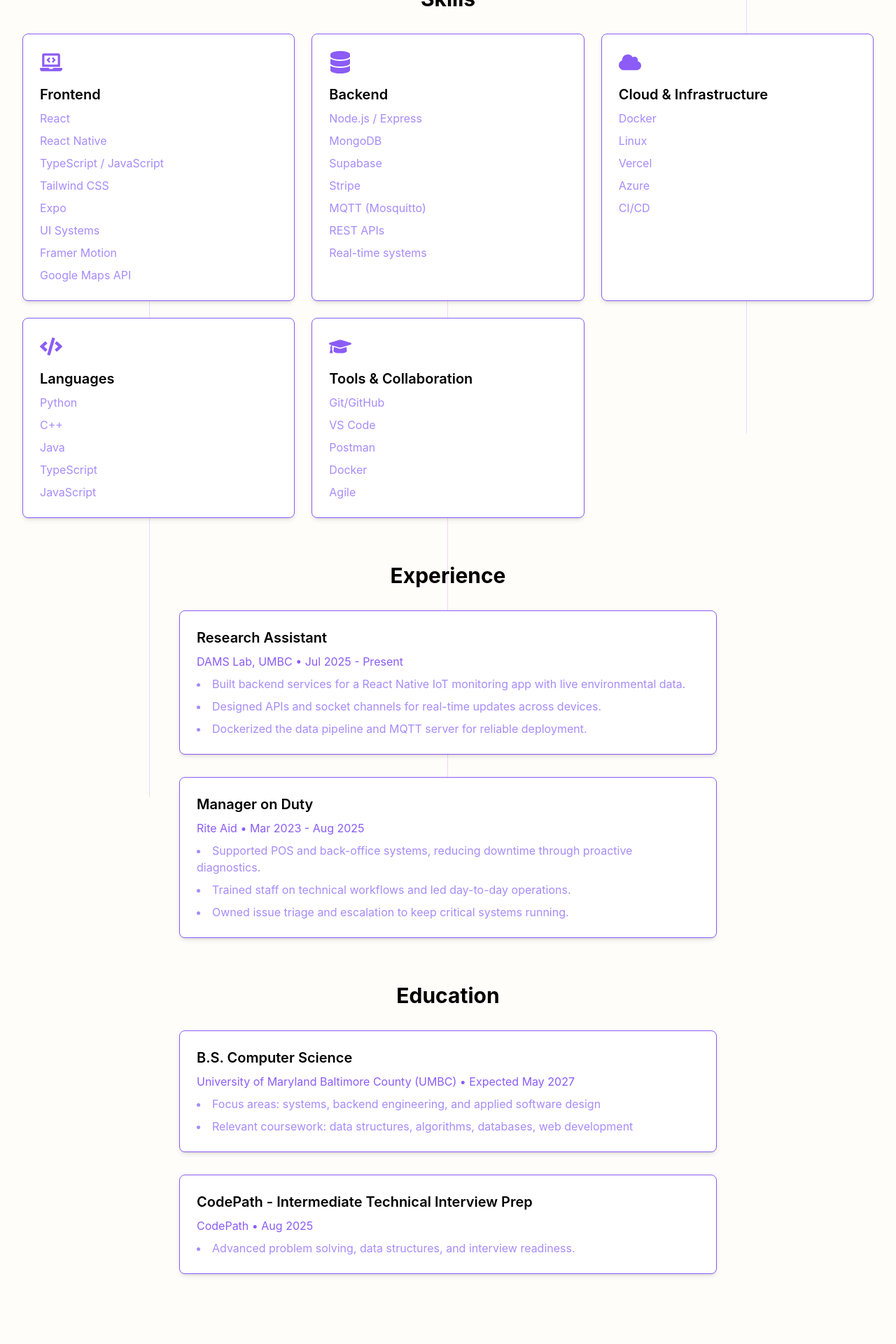
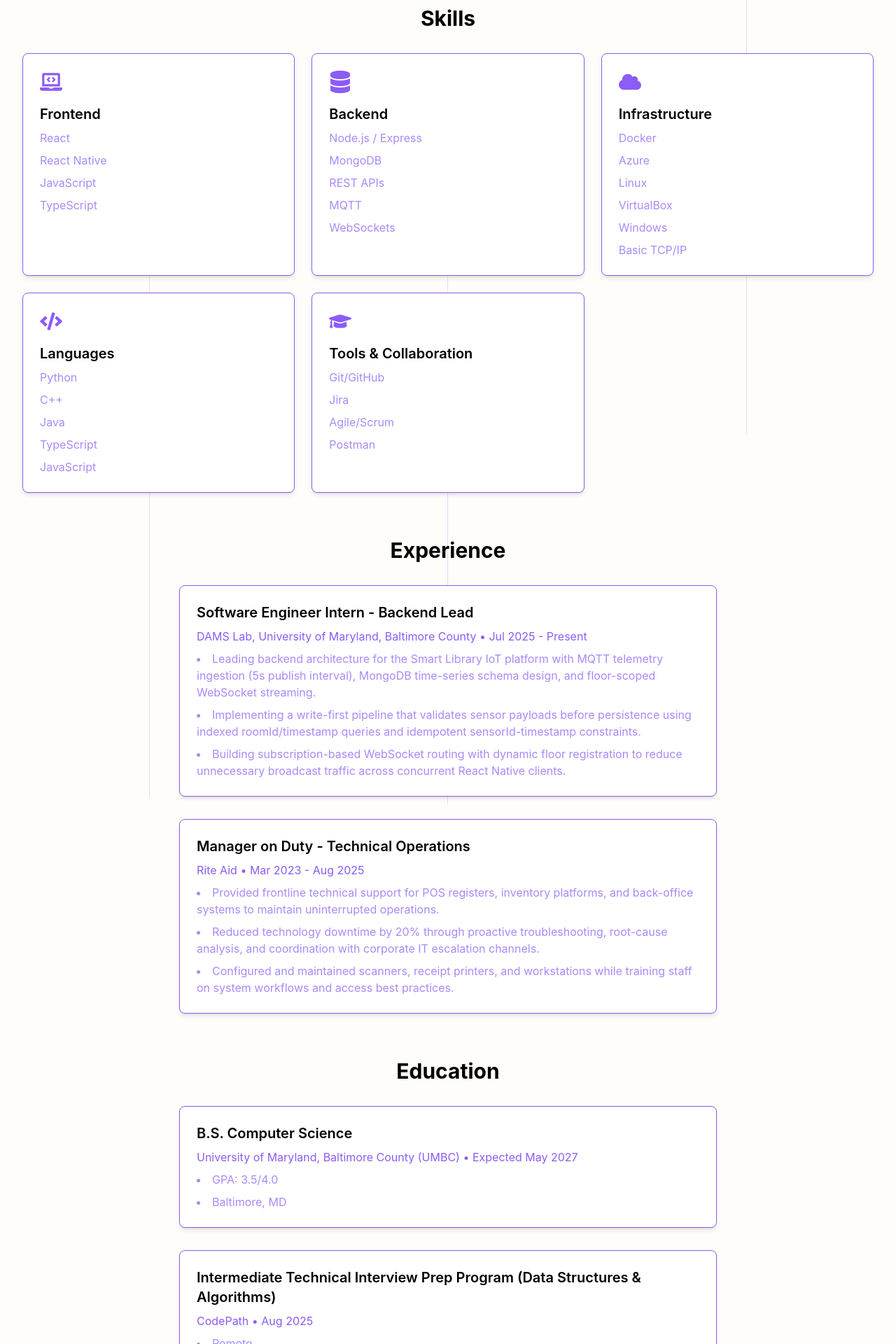
Before and after one commit to SaimSiddique1/Devfolio, a Next.js app: page /about in a window 1280 px wide. Shown: the part 440-2360 px from the top of the page at 70% size. Built offline with nearby package versions, Linux system fonts and the light colour scheme.

Commit message:
modified bullets to  more accurately describe my experiences

```diff
--- a/src/config/siteConfig.ts
+++ b/src/config/siteConfig.ts
@@ -60,7 +60,7 @@ export const siteConfig = {
 
     // ========================= ABOUT PAGE CONFIG =========================
     about: {
-        bio: `I'm a junior at the University of Maryland, Baltimore County pursuing a B.S. in Computer Science. Most of my work centers on building full systems end to end, with experience across mobile apps, backend services, and real-time infrastructure. Outside of coursework, I've worked as a research assistant in the DAMS Lab and built multiple production-style projects that reflect my interest in practical, systems-level engineering.`,
+        bio: `I'm a junior at the University of Maryland, Baltimore County pursuing a B.S. in Computer Science. Most of my work centers on building full systems end to end, with experience across mobile apps, backend services, and real-time infrastructure. Outside of coursework, I work as a Software Engineer Intern (Backend Lead) in the DAMS Lab and build production-style projects that reflect my interest in practical, systems-level engineering.`,
 
         skills: {
             frontend: {
@@ -69,12 +69,8 @@ export const siteConfig = {
                 skill:[
                     "React",
                     "React Native",
-                    "TypeScript / JavaScript",
-                    "Tailwind CSS",
-                    "Expo",
-                    "UI Systems",
-                    "Framer Motion",
-                    "Google Maps API",
+                    "JavaScript",
+                    "TypeScript",
                 ]
             },
             backend: {
@@ -83,17 +79,15 @@ export const siteConfig = {
                 skill:[
                     "Node.js / Express",
                     "MongoDB",
-                    "Supabase",
-                    "Stripe",
-                    "MQTT (Mosquitto)",
                     "REST APIs",
-                    "Real-time systems",
+                    "MQTT",
+                    "WebSockets",
                 ],
             },
             cloud: {
-                name: "Cloud & Infrastructure",
+                name: "Infrastructure",
                 include: true,
-                skill: ["Docker", "Linux", "Vercel", "Azure", "CI/CD"]
+                skill: ["Docker", "Azure", "Linux", "VirtualBox", "Windows", "Basic TCP/IP"]
             },
             ai_security: {
                 name: "Languages",
@@ -109,29 +103,29 @@ export const siteConfig = {
             tools: {
                 name: "Tools & Collaboration",
                 include: true,
-                skill: ["Git/GitHub", "VS Code", "Postman", "Docker", "Agile"],
+                skill: ["Git/GitHub", "Jira", "Agile/Scrum", "Postman"],
             },
         },
 
         experience: [
             {
-                role: "Research Assistant",
-                company: "DAMS Lab, UMBC",
+                role: "Software Engineer Intern - Backend Lead",
+                company: "DAMS Lab, University of Maryland, Baltimore County",
                 duration: "Jul 2025 - Present",
                 points: [
-                    "Built backend services for a React Native IoT monitoring app with live environmental data.",
-                    "Designed APIs and socket channels for real-time updates across devices.",
-                    "Dockerized the data pipeline and MQTT server for reliable deployment.",
+                    "Leading backend architecture for the Smart Library IoT platform with MQTT telemetry ingestion (5s publish interval), MongoDB time-series schema design, and floor-scoped WebSocket streaming.",
+                    "Implementing a write-first pipeline that validates sensor payloads before persistence using indexed roomId/timestamp queries and idempotent sensorId-timestamp constraints.",
+                    "Building subscription-based WebSocket routing with dynamic floor registration to reduce unnecessary broadcast traffic across concurrent React Native clients.",
                 ],
             },
              {
-                role: "Manager on Duty",
+                role: "Manager on Duty - Technical Operations",
                 company: "Rite Aid",
                 duration: "Mar 2023 - Aug 2025",
                 points: [
-                    "Supported POS and back-office systems, reducing downtime through proactive diagnostics.",
-                    "Trained staff on technical workflows and led day-to-day operations.",
-                    "Owned issue triage and escalation to keep critical systems running.",
+                    "Provided frontline technical support for POS registers, inventory platforms, and back-office systems to maintain uninterrupted operations.",
+                    "Reduced technology downtime by 20% through proactive troubleshooting, root-cause analysis, and coordination with corporate IT escalation channels.",
+                    "Configured and maintained scanners, receipt printers, and workstations while training staff on system workflows and access best practices.",
                 ],
             },
             // Add more experiences as needed
@@ -140,20 +134,20 @@ export const siteConfig = {
         education: [
             {
                 degree: "B.S. Computer Science",
-                institution: "University of Maryland Baltimore County (UMBC)",
+                institution: "University of Maryland, Baltimore County (UMBC)",
                 duration: "Expected May 2027",
                 details: [
-                    "Focus areas: systems, backend engineering, and applied software design",
-                    "Relevant coursework: data structures, algorithms, databases, web development",
+                    "GPA: 3.5/4.0",
+                    "Baltimore, MD",
                 ]
 
             },
             {
-                degree: "CodePath - Intermediate Technical Interview Prep",
+                degree: "Intermediate Technical Interview Prep Program (Data Structures & Algorithms)",
                 institution: "CodePath",
                 duration: "Aug 2025",
                 details: [
-                    "Advanced problem solving, data structures, and interview readiness.",
+                    "Remote",
                 ]
             },
             // Add more education entries as needed
@@ -174,7 +168,7 @@ export const siteConfig = {
         description:
         "Open to internships, engineering roles, and founder-minded collaborations.",
         email: "saimsiddique728@gmail.com",
-        phone: "",
+        phone: "443-729-6033",
         location: "Baltimore, MD",
         includeForm: true, // Set to true to include contact form, false to hide
     },
--- a/src/contents/projects.ts
+++ b/src/contents/projects.ts
@@ -4,9 +4,15 @@ export const projects: Project[] = [
   {
     title: "Carton - Moving Marketplace App",
     description:
-      "Two-sided marketplace connecting customers with verified movers. Built end-to-end with job posting, discovery, in-app chat, booking, and Stripe-powered payments. Backend manages job lifecycle state, role-based access, and real-time notifications with room for pricing models, ratings, and verification.",
+      "Two-sided mobile marketplace with job lifecycle state management, mover discovery, in-app messaging, and booking workflows. Built secure Stripe subscription and payment flows with role-based authorization, plus a scalable Node.js/MongoDB backend with indexed queries, pagination, and 15+ core APIs.",
     technologies: ["React Native", "Node.js", "MongoDB", "Supabase", "Stripe"],
     demoLink: "https://saimsiddique1.github.io/carton-site/",
+  },
+  {
+    title: "Sports Tracker - Full-Stack Analytics Platform",
+    description:
+      "Full-stack soccer analytics platform with Express routes integrating third-party APIs and normalizing inconsistent schemas for reliable frontend use. Built resilient pagination/error handling and led a 6-person Jira-managed Scrum workflow with feature-branch and pull request standards across three sprints.",
+    technologies: ["Node.js", "Express", "React", "Jira"],
   },
   {
     title: "Debug Dungeon - Gamified Coding Platform",
@@ -28,10 +34,10 @@ export const projects: Project[] = [
     technologies: ["C++", "Linux", "Unit Testing"],
   },
   {
-    title: "DNA Database System",
+    title: "DNA Database Engine (Incremental Rehashing Hash Table)",
     description:
-      "High-performance DNA sequence database built in C++ with a custom hash table supporting linear, quadratic, and double hashing. Includes incremental rehashing, tombstone-aware deletion, and threshold-based resizing to preserve amortized O(1) operations under stress.",
-    technologies: ["C++", "Data Structures", "Hash Tables", "Unit Testing"],
+      "In-memory key-value DNA database in C++ supporting linear, quadratic, and double hashing with incremental rehashing based on load and deletion thresholds. Implemented dual-table migration and function-pointer hashing configurability, validated with collision-heavy tests and 50K+ key benchmarks for stable O(1) average access.",
+    technologies: ["C++", "Data Structures", "Hash Tables"],
   },
 
   // Add more projects as needed
```
